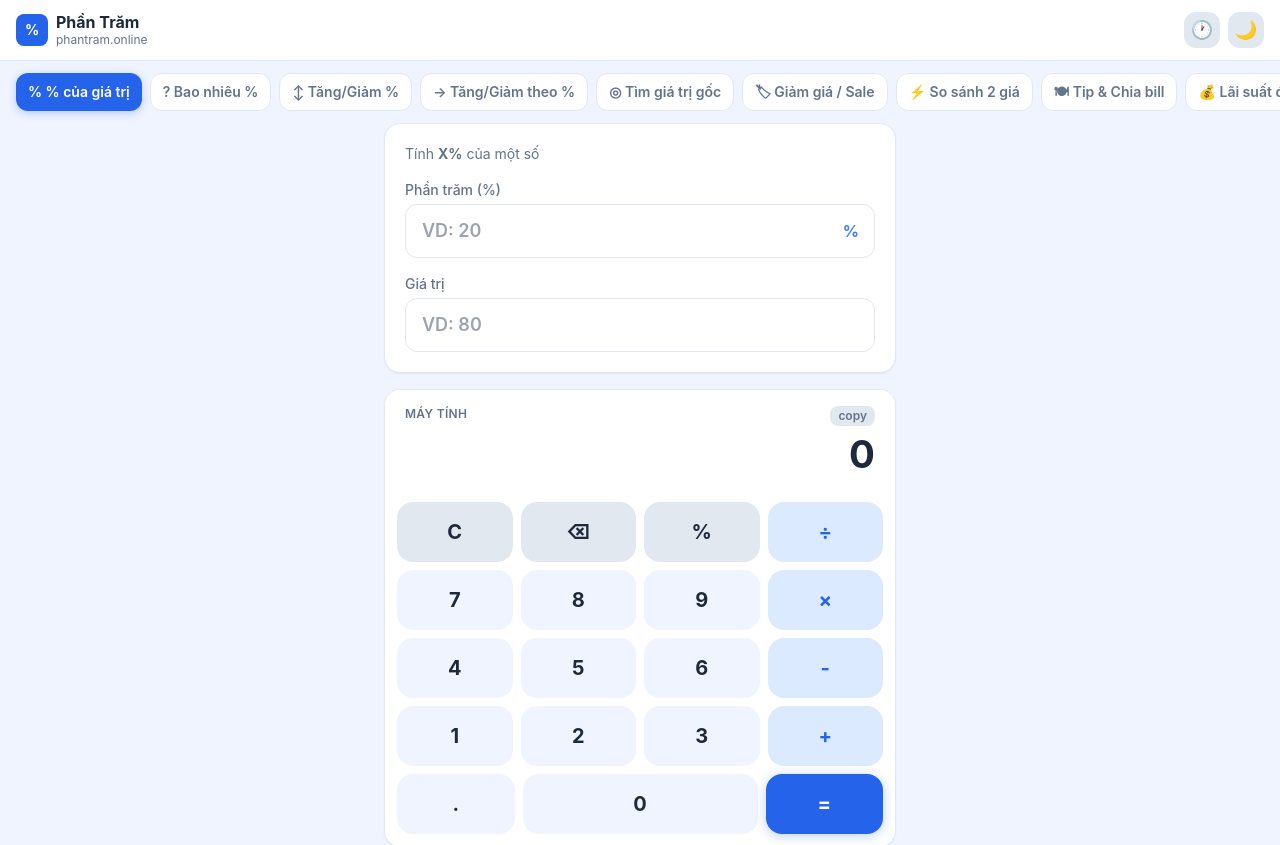
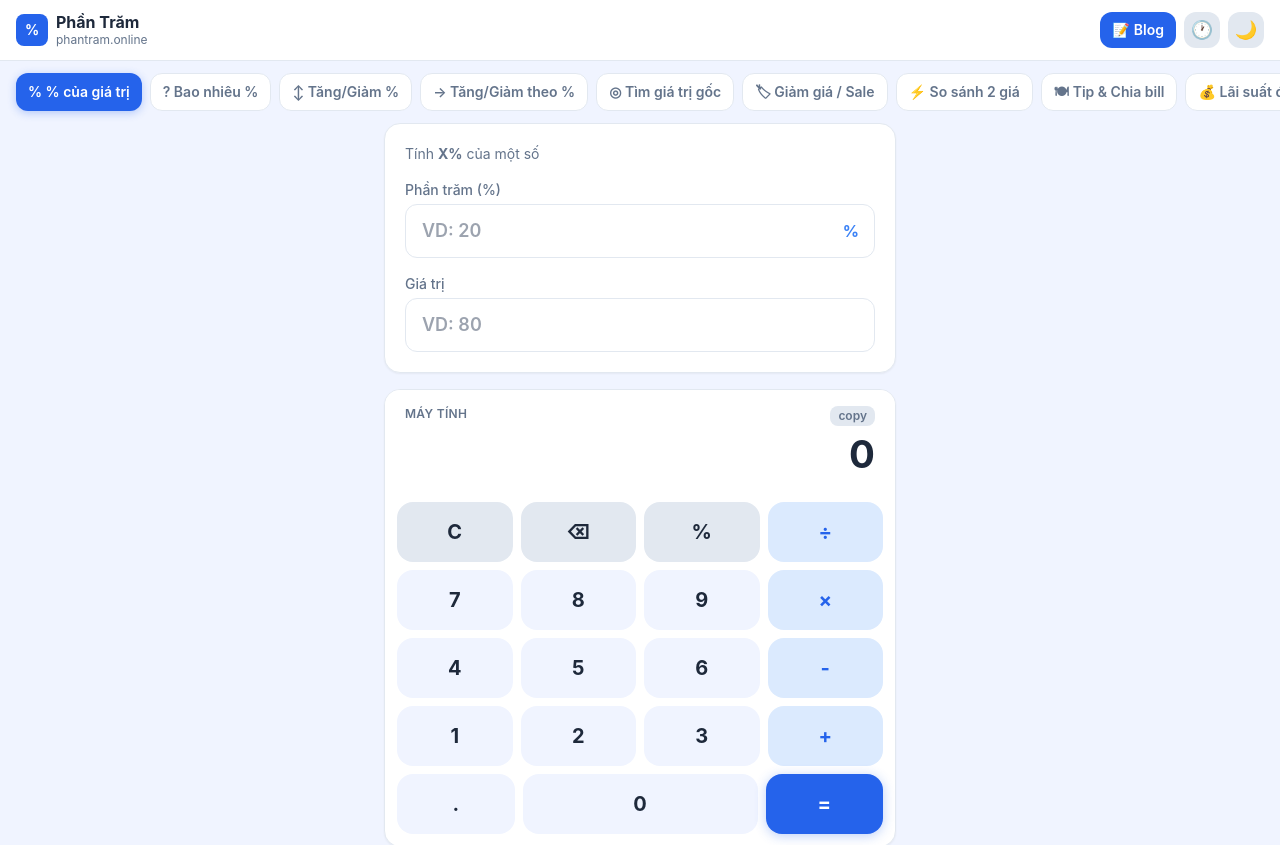
Before and after one commit to huynguyen1705-sys/phantram-online, a Next.js app: page / in a window 1280 px wide. Shown: the top 845 px of the page. Built offline with nearby package versions, Linux system fonts and the light colour scheme.

Commit message:
feat: add Blog menu button in header

```diff
--- a/src/components/Calculator.tsx
+++ b/src/components/Calculator.tsx
@@ -541,6 +541,14 @@ export default function Calculator() {
           </div>
         </div>
         <div className="flex items-center gap-2">
+          <a
+            href="https://phantram.online/blog/"
+            className="flex items-center gap-1 rounded-xl px-3 h-9 text-sm font-semibold transition-all active:scale-95 hover:opacity-80"
+            style={{ background: "var(--primary)", color: "#fff" }}
+          >
+            <span>📝</span>
+            <span>Blog</span>
+          </a>
           <button onClick={() => setShowHistory(h => !h)} className="w-9 h-9 rounded-xl flex items-center justify-center text-lg transition-all active:scale-95" style={{ background: "var(--border)" }} title="Lịch sử">🕐</button>
           <button onClick={toggleDark} className="w-9 h-9 rounded-xl flex items-center justify-center text-lg transition-all active:scale-95" style={{ background: "var(--border)" }}>{dark ? "☀️" : "🌙"}</button>
         </div>
```
